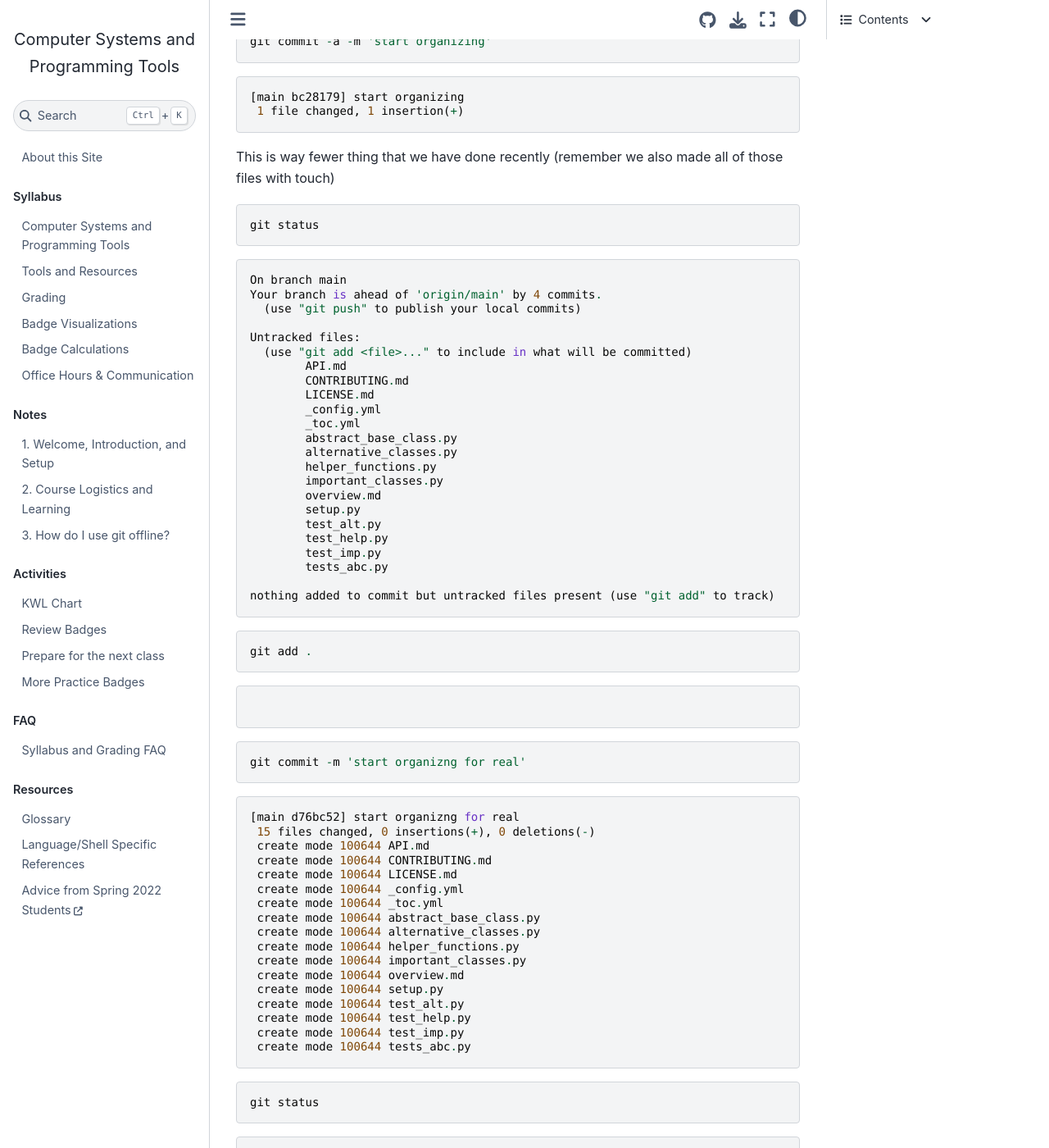
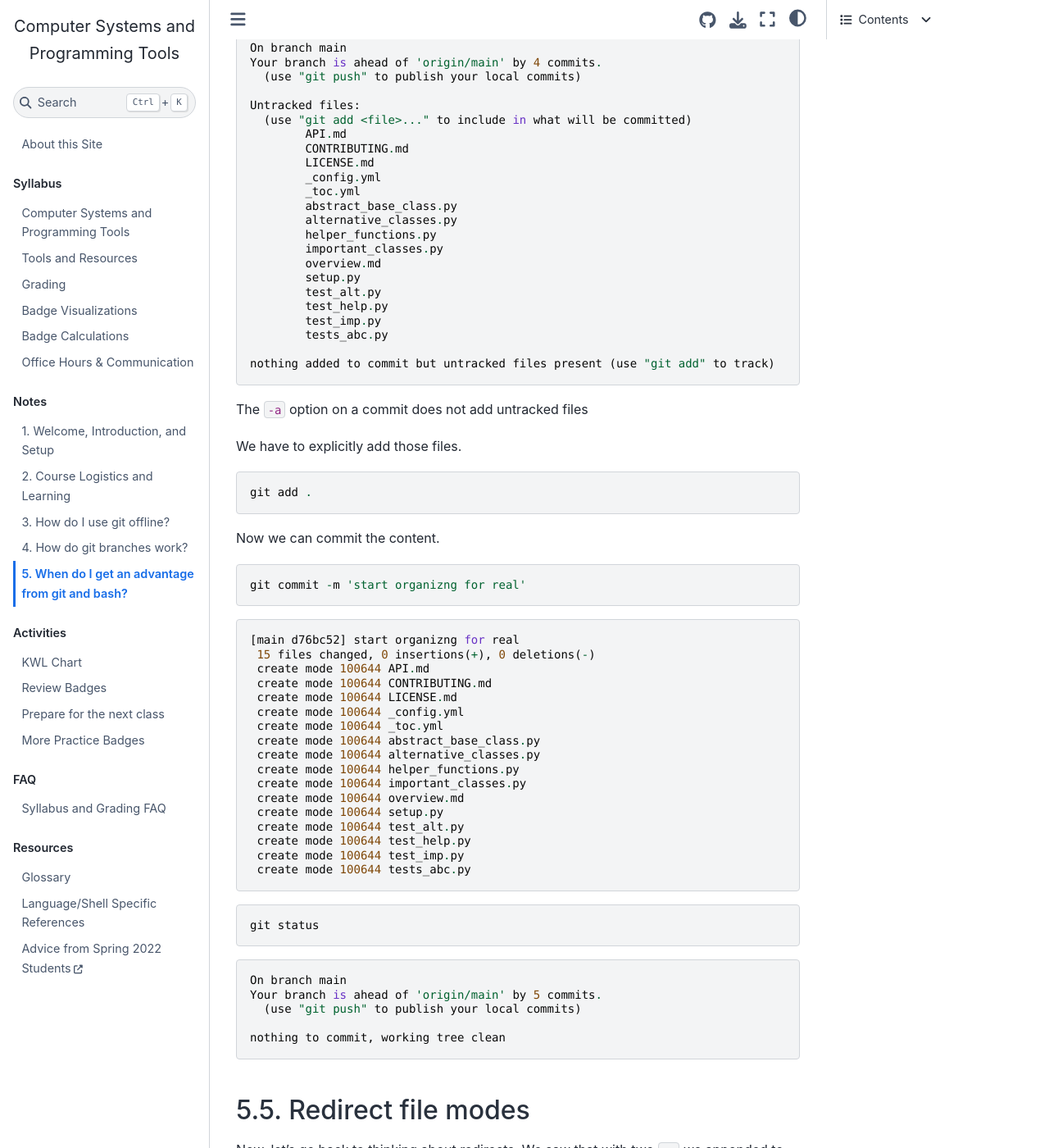
Before and after one commit to introcompsys/fall2023, a Jupyter Book: the page built from notes/2023-09-21.md, in a window 1280 px wide and 1400 px high, scrolled down 6780 px. Shown: the whole window at 82% size. Built offline with Jupyter Book 1.0.4 settings and Sphinx 7.4.7 and the Sphinx Book theme 1.1.4, drawn with Linux system fonts in a browser that asks for light colours; pages that are not in the unit, such as notebooks, are missing from menus; some of the changed text lies outside the part shown.

Commit message:
annotate and link to toc

`````diff
--- a/_toc.yml
+++ b/_toc.yml
@@ -19,6 +19,8 @@
       - file: notes/2023-09-07
       - file: notes/2023-09-12
       - file: notes/2023-09-14
+      - file: notes/2023-09-19
+      - file: notes/2023-09-21
   - caption: Activities
     chapters:
     - file: activities/kwl
--- a/notes/2023-09-21.md
+++ b/notes/2023-09-21.md
@@ -295,7 +295,7 @@
 -bash: ehco: command not found
 ```
 
-
+For example, we can echo our age
 ```
 echo "age=35"
 ```
@@ -329,33 +329,8 @@
 age=35
 ```
 
-When we open a file in a program we use functions like
-- `fopen` in C
-- or `open` in Python
+Now we see the text at the bottom of the file.
 
-````{margin}
-```{note}
-**mode** this is a good vocab term that could be added to the site glossary for a community badge
-```
-````
-
-
-
-both require a parameter for the name of the file and
-typically we also have to tell it what *mode* to open the file with, and some options are:
-- read
-- write
-- append
-
-
-
-References
-
-- [C language docs from IBM](https://www.ibm.com/docs/en/zos/2.2.0?topic=functions-fopen-open-file)
-- [Python official docs](https://docs.python.org/3/library/functions.html#open)
-
-
-*C is not an open source language in the typical sense so there is no "official" C docs*
 
 ## commit and add has limitations
 
@@ -372,7 +347,10 @@
  1 file changed, 1 insertion(+)
 ```
 
-This is way fewer thing that we have done recently (remember we also made all of those files with touch)
+This is way fewer things than we have done recently (remember we also made all of those files with touch)
+
+
+lets check `git status` again
 
 ```
 git status
@@ -404,14 +382,15 @@
 nothing added to commit but untracked files present (use "git add" to track)
 ```
 
+The `-a` option on a commit does not add untracked files
+
+We have to explicitly add those files.
 
 ```
 git add .
 ```
 
-```
-```
-
+Now we can commit the content.
 
 ```
 git commit -m 'start organizng for real'
@@ -451,14 +430,17 @@
 ```
 
 
+## Redirect file modes
+
+
+Now, let's go back to thinking about redirects. We saw that with two `>>` we appended to the file.  With just *one* what happens?
+
+
 ```
 echo "age=35" > README.md
 ```
 
-```
-```
-
-
+We check the file now
 ```
 cat README.md
 ```
@@ -467,7 +449,55 @@
 age=35
 ```
 
+It wrote over.  One `>` writes to the file in overwrite mode.
 
+
+````{margin}
+```{tip}
+## Conceptual Connection
+
+
+
+When we open a file in a program we use functions like
+- `fopen` in C
+- or `open` in Python
+
+
+```{note}
+**mode** this is a good vocab term that could be added to the site glossary for a community badge
+```
+
+
+
+
+both require a parameter for the name of the file and
+typically we also have to tell it what *mode* to open the file with, and some options are:
+- read
+- write
+- append
+
+
+
+References
+
+- [C language docs from IBM](https://www.ibm.com/docs/en/zos/2.2.0?topic=functions-fopen-open-file)
+- [Python official docs](https://docs.python.org/3/library/functions.html#open)
+
+
+*C is not an open source language in the typical sense so there is no "official" C docs*
+```
+````
+
+## Recovering from mistakes with git restore
+
+This would be bad, we lost content, but this is what git is for!
+
+It is *very very* easy to undo work since our last commit.
+
+This is good for times when you have something you have an idea and you do not know if it is going to work, so you make a commit before you try it. Then you can try it out.  If it doesn't work you can undo and go back to the place where you made the commit.
+
+
+To do this, we will first check in with git
 ```
 git status
 ```
@@ -486,12 +516,14 @@
 ```
 
 
+Notice that it tells us what to do `(use "git restore <file>..." to discard changes in working directory)`.  The version of README.md that we broke is in the working directory but not commited to git, so git refers to them as "changes" in the workign directory.
+
+
 ```
 git restore README.md
 ```
 
-```
-```
+Now lets check with git.
 
 
 ```
@@ -506,10 +538,16 @@
 nothing to commit, working tree clean
 ```
 
+Our working tree is clean now.
+
+
+
+and it looks like it did before the `>` line. and we can check the file too
 
 ```
 cat README.md
 ```
+
 
 ```
 # GitHub Practice
@@ -520,12 +558,14 @@
 age=35
 ```
 
+Back how we wanted it!
 
+
+## What are these files?
+
+We can use a redirect to add a bunch of text to the README file.
 ```
  echo "|file | contents |
-```
-
-```
 > > | ------| ------- |
 > > | abstract_base_class.py | core abstract classes for the project |
 > > | helper_functions.py | utitly funtions that are called by many classes |
@@ -547,9 +587,22 @@
 ```
 
 
+
+this explains each file a little bit more than the name of it does.
+We see there are sort of 5 groups of files:
+- about the project/repository
+- code that defines a python module
+- test code
+- documentation
+- extra files that "we know" we can delete.
+
+
+We can see what it does with `cat`
+
 ```
 cat README.md
 ```
+
 
 ```
 # GitHub Practice
@@ -580,11 +633,15 @@
 ```
 
 
+```{note}
+using the open quote `"` then you stay inside that until you close it. when you press enter the command does not run until after you close the quotes
+```
+
+We can see how the `"` allows us to go on  multiple lines this way:
+
 ```
 echo "sldkjfds
-```
 
-```
 >
 >
 >
@@ -595,6 +652,10 @@
 >
 >
 > "
+```
+
+and it will output all of the blank lines
+```
 sldkjfds
 
 
@@ -608,6 +669,13 @@
 
 ```
 
+
+
+
+## Getting organized
+
+
+Recall, we have just created a bunch of files.
 
 ```
 ls
@@ -623,13 +691,13 @@
 ```
 
 
+First, we'll make a directory with `mkdir`
 ```
 mkdir docs
 ```
 
-```
-```
 
+we can use `ls` to see the files that exist
 
 ```
 ls
@@ -645,6 +713,14 @@
 ```
 
 
+
+## Moving Files
+
+next we will move a file there with `mv`
+
+We can see how to use this by getting the error when we do not pass any arguments.
+
+
 ```
 mv
 ```
@@ -654,7 +730,10 @@
        mv [-f | -i | -n] [-v] source ... directory
 ```
 
+we get an error message that tells us how to use the command,  it takes two arguments: source and target.
 
+
+### Help in GitBash
 ```
 mv --help
 ```
@@ -665,21 +744,58 @@
        mv [-f | -i | -n] [-v] source ... directory
 ```
 
+This only give a basic version  on mac, but is more on Git Bash
+
+### Getting help on *nix systems
+
+`man` shows the manfile for help for a specific command
 
 ```
 man mv
 ```
 
-```
-```
+It opens in a program, then we need to use `q` to exit.
+
+### Back to moving.
 
 
 ```
 mv overview.md docs/
 ```
 
+what this does is change the path of the file from `.../github-inclass-brownsarahm-1/overview.md` to `.../github-inclass-brownsarahm-1/docs/overview.md`
+
+
+This doesn't return anything, but we can see the effect with `ls`
+
 ```
+ls
 ```
+
+```
+API.md			about.md		setup.py
+CONTRIBUTING.md		abstract_base_class.py	test_alt.py
+LICENSE.md		alternative_classes.py	test_help.py
+README.md		docs			test_imp.py
+_config.yml		helper_functions.py	tests_abc.py
+_toc.yml		important_classes.py
+```
+
+We can also use `ls` with a relative or absolute path of a directory to list tht location instead of our current working directory.
+
+```
+ls docs/
+```
+
+```
+overview.md
+```
+
+
+### Moving multiple files with patterns
+
+
+let's look at the list of files again.
 
 
 ```
@@ -695,37 +811,18 @@
 _toc.yml		important_classes.py
 ```
 
-
-```
-ls docs/
-```
-
-```
-overview.md
-```
+We have lots with similar names.
 
 
-```
-ls
-```
-
-```
-API.md			about.md		setup.py
-CONTRIBUTING.md		abstract_base_class.py	test_alt.py
-LICENSE.md		alternative_classes.py	test_help.py
-README.md		docs			test_imp.py
-_config.yml		helper_functions.py	tests_abc.py
-_toc.yml		important_classes.py
-```
-
+We can use the `*` [wildcard operator](https://tldp.org/LDP/GNU-Linux-Tools-Summary/html/x11655.htm) to move all files that match the pattern. We'll start with the two `yml` [(yaml)](https://yaml.org/)
+files that are both for the documentation.
 
 ```
 mv *.yml docs/
 ```
 
-```
-```
 
+Again, we confirm it worked by seeing that they are no longer in the working directory.
 
 ```
 ls
@@ -739,6 +836,7 @@
 about.md		important_classes.py	tests_abc.py
 ```
 
+and that they *are* in `docs`
 
 ```
 ls docs/
@@ -749,39 +847,49 @@
 ```
 
 
+Next we will work on the test files
+
 ```
 mkdir tests
 ```
 
-```
-```
+## Renaming Files
 
+
+We see that most of the test files start with `test_` but one starts with
+`tests_`. We could use the pattern `test*.py` to move them all without
+conflicting with the directory `tests/` but we also want consistent names.
+
+
+We can use `mv` to change the name as well. This is because "moving" a file and
+is really about changing its path, not actually copying it from one location to
+another and the file name is a part of the path.
 
 ```
 mv tests
 ```
 
+Here  I pressed tab multiple times trying to get tab complete, but since it was not unique, it showed me the two options.
+
 ```
 tests/        tests_abc.py
 ```
 
-
-```
-mv tests_abc.py
-```
-
-```
-usage: mv [-f | -i | -n] [-v] source target
-       mv [-f | -i | -n] [-v] source ... directory
-```
+Then I added `_` and pressed tab again to get it full file name.
 
 
 ```
 mv tests_abc.py test_abc.py
 ```
 
+````{margin}
+```{note}
+this is why good file naming is important even if you have not organized the
+whole project yet, you can use the good conventions to help yourself later.
 ```
-```
+````
+
+This changes the path from `.../tests_abc.py` to `.../test_abc.py` to. It is doing the same thing as when we use it to move a file from one folder to another folder,  but changing a differnt part of the path.
 
 
 ```
@@ -797,15 +905,15 @@
 abstract_base_class.py	test_abc.py
 ```
 
+Then we can use a similar pattern to move the files.
+
 
 ```
 mv test_*.py tests/
 ```
 
-```
-```
 
-
+Now we can confirm that it is how we expect.
 ```
 ls
 ```
@@ -826,6 +934,9 @@
 test_abc.py	test_alt.py	test_help.py	test_imp.py
 ```
 
+## Commiting Changes
+
+we check where we are
 
 ```
 git status
@@ -859,9 +970,6 @@
 
 ```
 git add docs/
-```
-
-```
 ```
 
 
@@ -903,18 +1011,15 @@
 git add .
 ```
 
-```
-```
-
 
 ```
 git commit -m 'begin organizing
+>
+>
+> '
 ```
 
 ```
->
->
-> '
 [main 042a42e] begin organizing
  8 files changed, 19 insertions(+)
  rename _config.yml => docs/_config.yml (100%)
@@ -926,6 +1031,7 @@
  rename tests_abc.py => tests/test_imp.py (100%)
 ```
 
+ANd finally push
 
 ```
 git push
@@ -944,15 +1050,16 @@
 ```
 
 
-```
 
-```
 
-```
-## Review today's class
+## experience badge with a file
 
-```{include} ../_review/2023-09-21.md
-```
+1. Run the action to create the branch for today's experience badge
+2. Open a PR to propose changes from your prepare work brach *to* the branch for today's experience badge
+3. merge that PR
+4. See that in your experience badge, the prepare work is now visible
+5. fill in your experience badge
+6. request a review from the TA that is in your group
 
 
 
@@ -960,6 +1067,14 @@
 
 ```{include} ../_prepare/2023-09-21.md
 ```
+
+
+
+## Review today's class
+
+```{include} ../_review/2023-09-21.md
+```
+
 
 
 
@@ -972,18 +1087,46 @@
 
 ## Experience Report Evidence
 
+redirect the history to a file
+
+```
+history >> makeup_2023-09-21.md
+```
+
+then move the file created to your KWL repo on your experience report branch.
+
 ## Questions After Today's Class
 
-• how can the "*" be used consistently to move a bunch of file? because we used it with the text infront of the similarity and behind it. for the .py files we did - "*.yml docs/" and for the test files we did "test_* tests/" so i'm just wondering how it's used for multiple files, because it was used both before the similarity and after the similarity.
+### How can the "*" be used consistently to move a bunch of file? because we used it with the text infront of the similarity and behind it. i'm just wondering how it's used for multiple files, because it was used both before the similarity and after the similarity.
 
-• I have some badges from 2 weeks ago that are awaiting a second review after changes had been fixed. Can I merge those (lab 9/8, practice 9/7)
+It fills in for any number of characters.
 
-• can you close pull requests on the terminal?
+### I have some badges from 2 weeks ago that are awaiting a second review after changes had been fixed.
 
-• If you do mv * will it move all files?
+```{important}
+Do not merge an unapproved badge
+```
 
-• Are there any other ways of using mv that haven't been covered yet?
+Re-request a review
 
-• how often should we be practicing with the terminal for git?
+### can you close pull requests on the terminal?
 
-• Would it be beneficial to organize files with github rather than bash?
+Not with git because pull requests are not a git feature, but it is a feature of github. The `gh` CLI can do this.
+
+### If you do mv * will it move all files?
+
+In the current working directory.
+
+### Are there any other ways of using mv that haven't been covered yet?
+
+No those are basically the two purposes.
+
+### how often should we be practicing with the terminal for git?
+
+Ideally, you work on badges on at least several of the days we do not have class so that you are working with it close to every day.
+
+You could also start trying to use them for your other classes.
+
+### Would it be beneficial to organize files with github rather than bash?
+
+GitHub cannot organize files and doing do in broswer would be slow and difficult.  We will see that GitHub code spaces give us a virtual machine that we can work with.
`````
